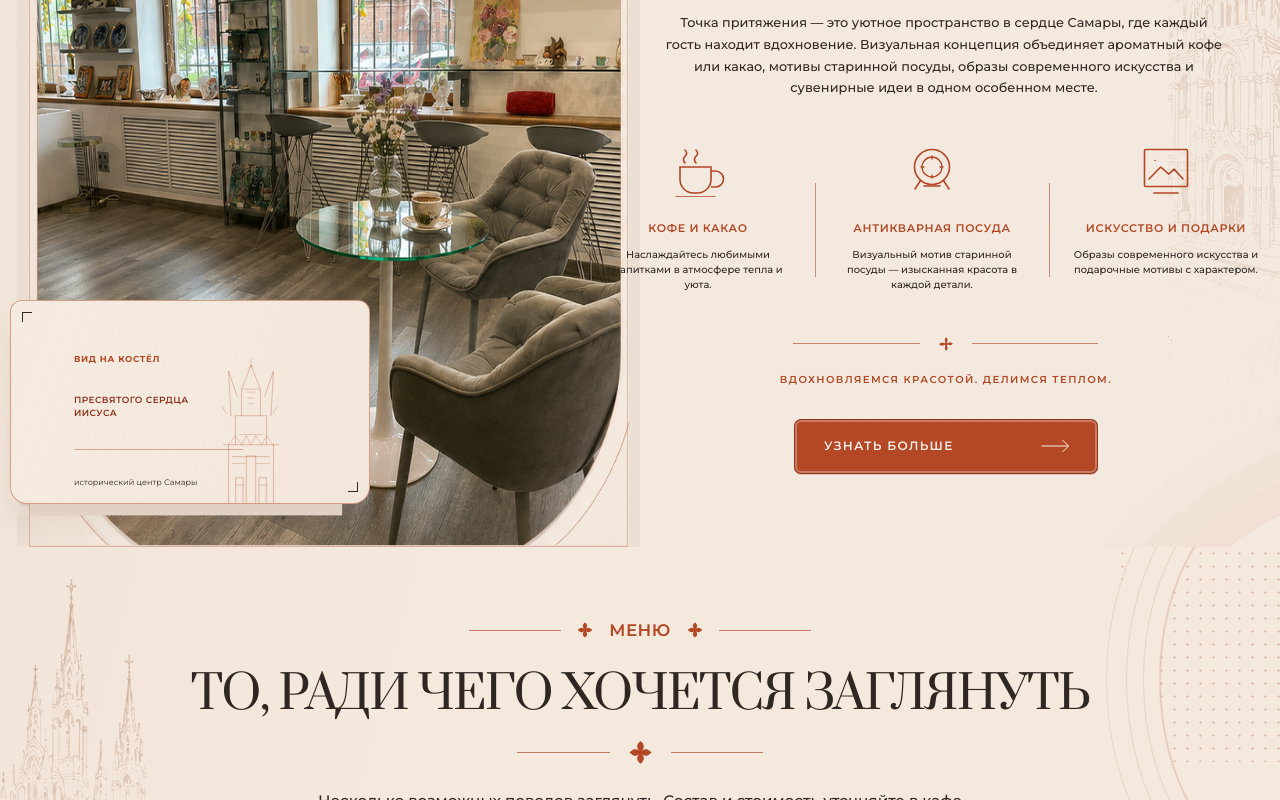
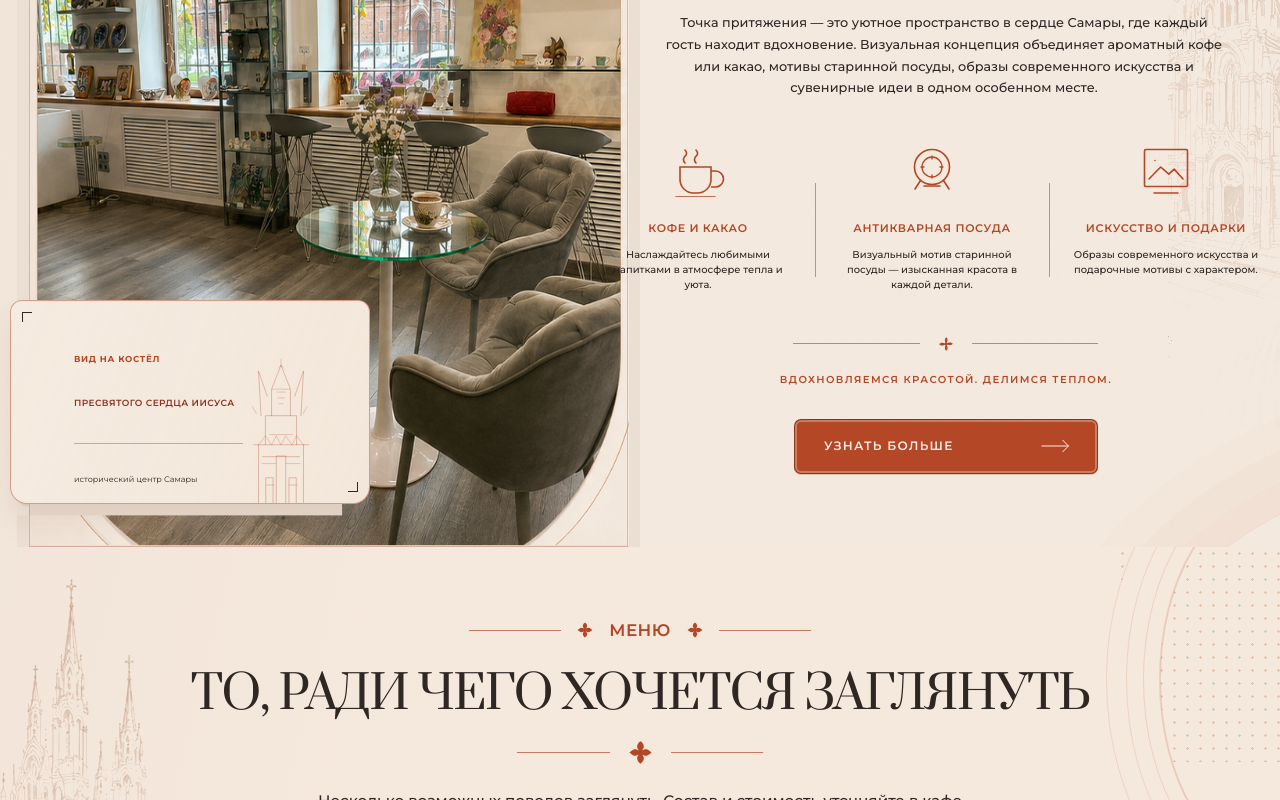
Before and after one commit to NNFall/dotgravity, a Next.js app: page / in a window 1280 px wide. Shown: the part 1103-1903 px from the top of the page. Built offline with nearby package versions, Linux system fonts and the light colour scheme.

Commit message:
Calibrate about card and menu heading

```diff
--- a/src/components/scenes/AboutSection.module.css
+++ b/src/components/scenes/AboutSection.module.css
@@ -109,7 +109,7 @@
   bottom: 5.05%;
   left: 0.8%;
   display: grid;
-  grid-template-columns: minmax(0, 1fr) 124px;
+  grid-template-columns: minmax(0, 1fr) 94px;
   width: clamp(360px, 24.34vw, 467px);
   height: 204px;
   min-height: 0;
--- a/src/components/scenes/MenuSection.module.css
+++ b/src/components/scenes/MenuSection.module.css
@@ -498,6 +498,8 @@
   .header h2 {
     margin: 44px 0 0;
     letter-spacing: -0.012em;
+    transform: scaleY(0.9);
+    transform-origin: top center;
   }
 
   .headingOrnament {
```
Also changed, not shown: 1 other file (tests, documents, lock files or other folders).
